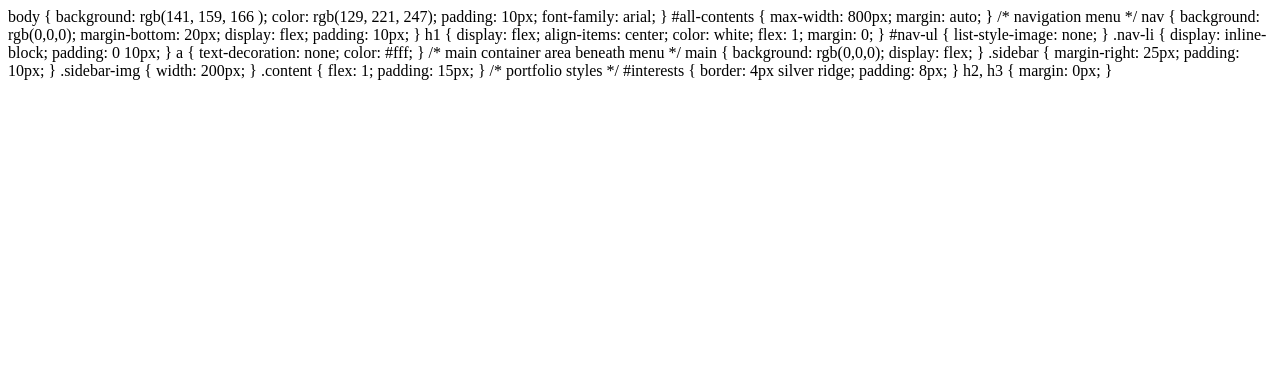
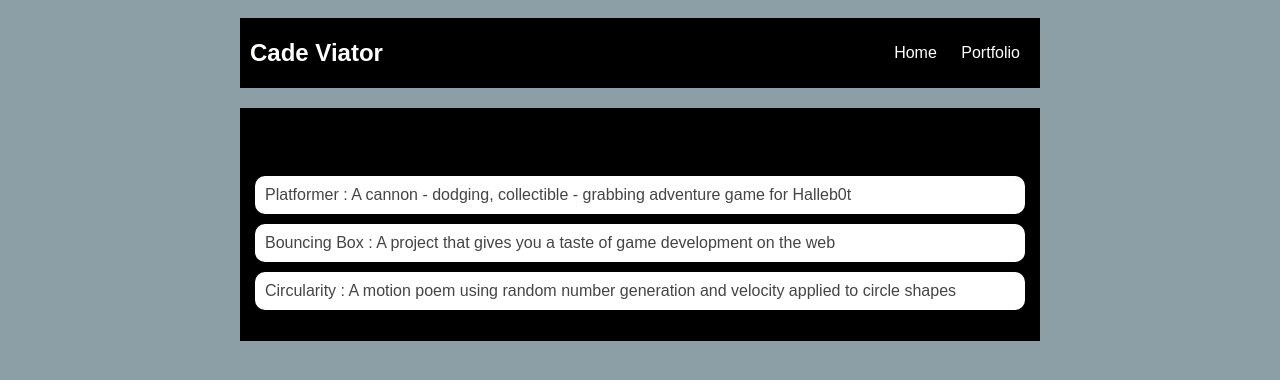
Before and after one commit to CadeViator8519978/CadeViator8519978.GitHub.io, a plain HTML site: page portfolio.html in a window 1280 px wide. Drawn offline with Linux system fonts and the light colour scheme.

Commit message:
portfolio css

```diff
--- a/portfolio.html
+++ b/portfolio.html
@@ -1,63 +1,32 @@
-body {
-       background: rgb(141, 159, 166
-);
-       color: rgb(129, 221, 247);
-       padding: 10px;
-       font-family: arial;
-   }
-   #all-contents {
-     max-width: 800px;
-       margin: auto;
-   }
+<!DOCTYPE HTML>
+<html>
+    <head> <title>Cades portfolio</title>
+      <link rel="stylesheet" href="style.css">
+    </head>
 
-   /* navigation menu */
-   nav {
-       background: rgb(0,0,0);
-      margin-bottom: 20px;
-       display: flex;
-       padding: 10px;
-   }
-   h1 {
-       display: flex;
-       align-items: center;
-       color: white;
-       flex: 1;
-       margin: 0;
-   }
-   #nav-ul {
-       list-style-image: none;
-   }
-   .nav-li {
-       display: inline-block;
-       padding: 0 10px;
-   }
-   a {
-       text-decoration: none;
-       color: #fff;
-   }
-
-   /* main container area beneath menu */
-   main {
-       background: rgb(0,0,0);
-       display: flex;
-   }
-   .sidebar {
-       margin-right: 25px;
-       padding: 10px;
-   }
-   .sidebar-img {
-       width: 200px;
-   }
-   .content {
-       flex: 1;
-       padding: 15px;
-   }
-
-   /* portfolio styles */
-   #interests {
-       border: 4px silver ridge;
-       padding: 8px;
-   }
-   h2, h3 {
-       margin: 0px;
-   }
+    <body>
+      <div id="all-contents">
+        <nav>
+          <h1>Cade Viator</h1>
+            <ul id="nav-ul">
+              <li class="nav-li">
+               <a class="nav-a" href="index.html">Home</a>
+              </li>
+              <li class="nav-li">
+               <a class="nav-a" href="portfolio.html">Portfolio</a>
+              </li>
+            </ul>
+        </nav>
+        <main>
+          <div class="content">
+            <h1>Portfolio</h1>
+            <ul id="portfolio">
+              <li><a href="projects/platformer/">Platformer : A cannon - dodging, collectible - grabbing adventure game for Halleb0t</a></li>
+              <li><a href="projects/bouncing-box/">Bouncing Box : A project that gives you a taste of game development on the web </a></li>
+              <li><a href="projects/circularity/">Circularity : A motion poem using random number generation and velocity applied to circle shapes</a></li>
+            </ul>
+          </div>
+        </main>
+      </div>
+    </body>
+</html>
--- a/style.css
+++ b/style.css
@@ -0,0 +1,88 @@
+body {
+       background: rgb(141, 159, 166
+);
+       color: rgb(129, 221, 247);
+       padding: 10px;
+       font-family: arial;
+   }
+   #all-contents {
+     max-width: 800px;
+       margin: auto;
+   }
+
+   /* navigation menu */
+   nav {
+       background: rgb(0,0,0);
+      margin-bottom: 20px;
+       display: flex;
+       padding: 10px;
+   }
+   h1 {
+       display: flex;
+       align-items: center;
+       color: white;
+       flex: 1;
+       margin: 0;
+   }
+   #nav-ul {
+       list-style-image: none;
+   }
+   .nav-li {
+       display: inline-block;
+       padding: 0 10px;
+   }
+   a {
+       text-decoration: none;
+       color: #fff;
+   }
+
+   /* main container area beneath menu */
+   main {
+       background: rgb(0,0,0);
+       display: flex;
+   }
+   .sidebar {
+       margin-right: 25px;
+       padding: 10px;
+   }
+   .sidebar-img {
+       width: 200px;
+   }
+   .content {
+       flex: 1;
+       padding: 15px;
+   }
+
+   /* portfolio styles */
+   #interests {
+       border: 4px silver ridge;
+       padding: 8px;
+   }
+   h2, h3 {
+       margin: 0px;
+   }
+/* portfolio styles */
+         .content h1 {
+             color: black;
+         }
+
+         #portfolio {
+             list-style-type: none;
+             padding-left: 0;
+         }
+
+         #portfolio li {
+             background: #fff;
+             padding: 10px;
+             border-radius: 10px;
+             margin-bottom: 10px;
+         }
+
+         #portfolio li:hover {
+             background: #eee;
+         }
+
+         #portfolio a {
+             text-decoration: none;
+             color: #454545;
+         }
```
